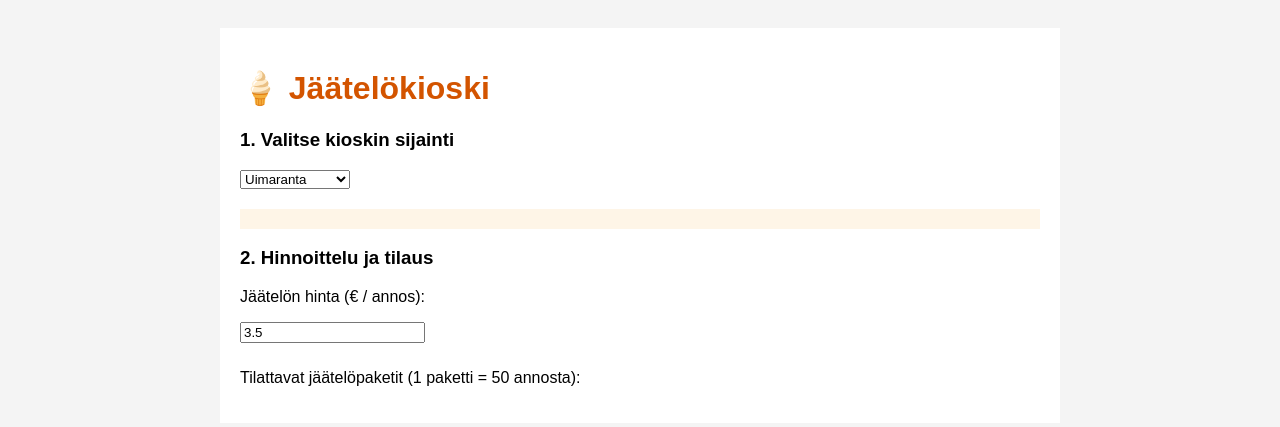
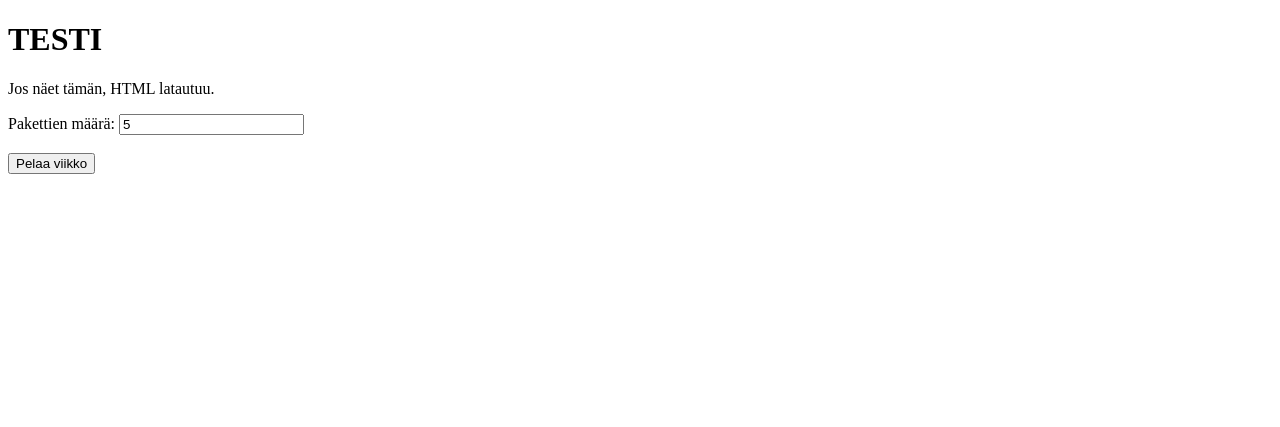
Before and after one commit to sinisterpurpose/Opetuspeli, a plain HTML site: page index.html in a window 1280 px wide. Drawn offline with Linux system fonts and the light colour scheme.

Commit message:
Update index.html

```diff
--- a/index.html
+++ b/index.html
@@ -2,60 +2,20 @@
 <html lang="fi">
 <head>
 <meta charset="UTF-8">
-<title>Jäätelökioski</title>
-
-<style>
-body {
-  font-family: Arial, sans-serif;
-  background: #f4f4f4;
-  padding: 20px;
-}
-.box {
-  background: white;
-  padding: 20px;
-  max-width: 800px;
-  margin: auto;
-}
-h1 {
-  color: #d35400;
-}
-select, input {
-  margin-bottom: 10px;
-}
-.info {
-  background: #fef5e7;
-  padding: 10px;
-  margin: 10px 0;
-}
-.calc {
-  background: #e8f8f5;
-  padding: 10px;
-  margin: 10px 0;
-}
-button {
-  padding: 10px 20px;
-  font-size: 16px;
-}
-</style>
+<title>Testi</title>
 </head>
 
 <body>
-<div class="box">
+<h1>TESTI</h1>
 
-<h1>🍦 Jäätelökioski</h1>
+<p>Jos näet tämän, HTML latautuu.</p>
 
-<h3>1. Valitse kioskin sijainti</h3>
-<select id="location">
-  <option value="uimaranta">Uimaranta</option>
-  <option value="puisto">Puisto</option>
-  <option value="kauppakeskus">Kauppakeskus</option>
-</select>
+<label>Pakettien määrä:</label>
+<input type="number" value="5">
 
-<div class="info" id="locationInfo"></div>
+<br><br>
 
-<h3>2. Hinnoittelu ja tilaus</h3>
+<button>Pelaa viikko</button>
 
-<p>Jäätelön hinta (€ / annos):</p>
-<input type="number" id="price" value="3.5" step="0.1">
-
-<p>Tilattavat jäätelöpaketit (1 paketti = 50 annosta):</p>
+</body>
+</html>
```
